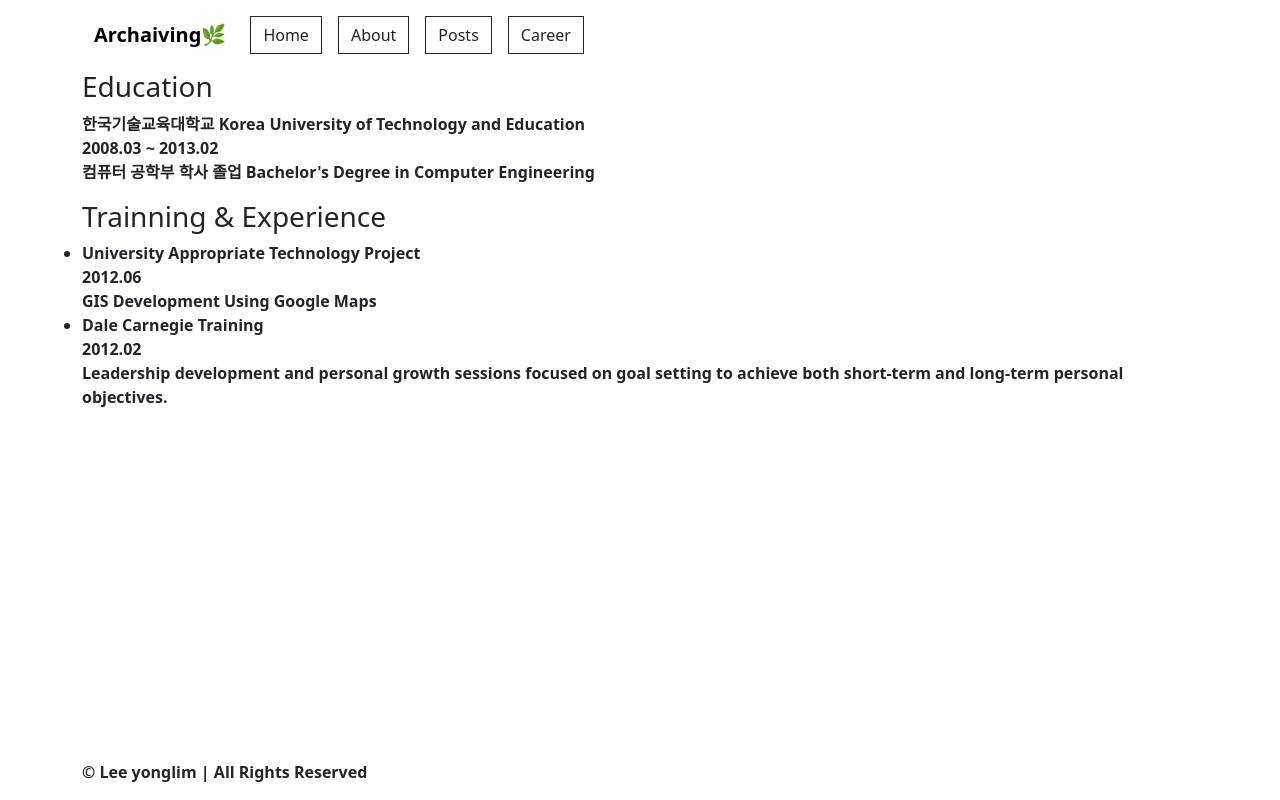
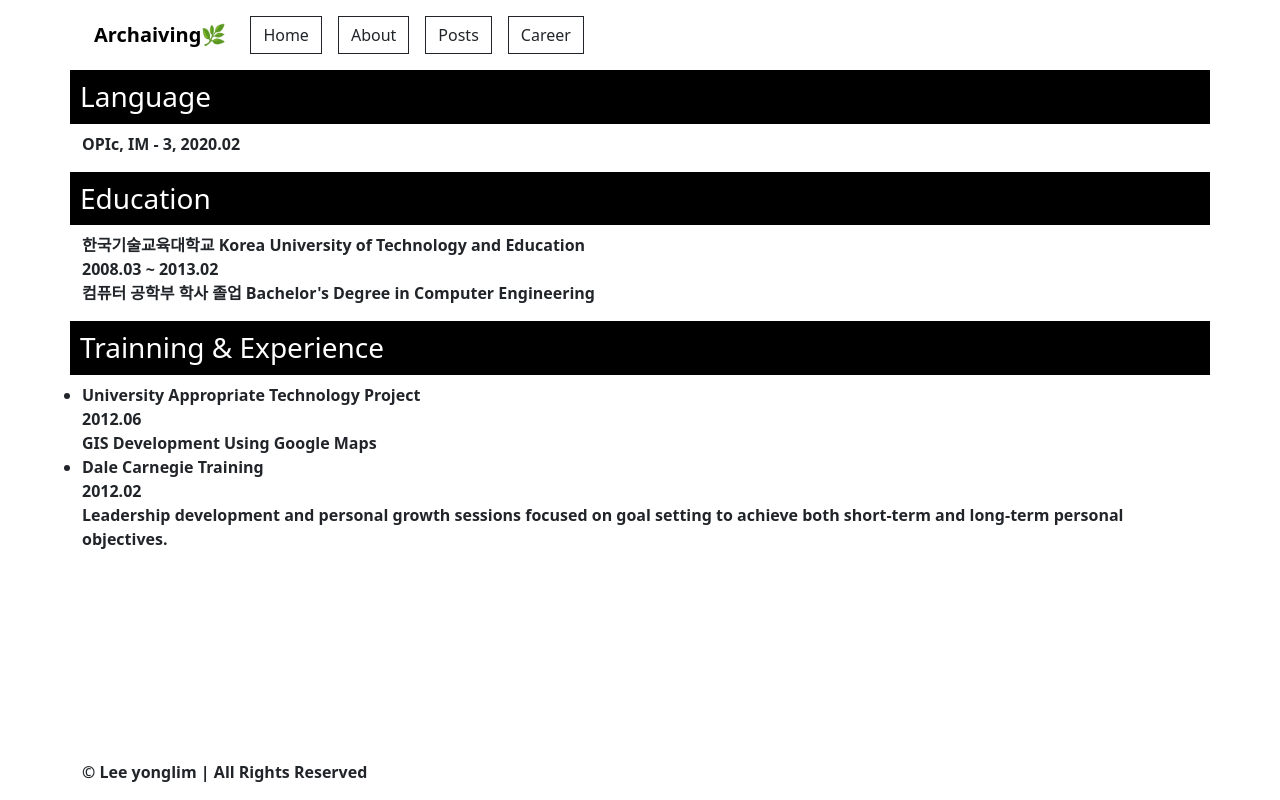
Before and after one commit to amissu89/blog, a Vue app: page /about in a window 1280 px wide. Built offline with nearby package versions, Linux system fonts and the light colour scheme; no server answers.

Commit message:
Added English score

```diff
--- a/src/components/about/AboutPage.vue
+++ b/src/components/about/AboutPage.vue
@@ -1,5 +1,14 @@
 <template lang="">
     <div>
+
+
+        <div class="row">
+            <h3>Language</h3>
+            <p>
+                OPIc, IM - 3, 2020.02 <br/>
+            </p>
+        </div>
+
         <div class="row">
             <h3>Education</h3>
             <p>
@@ -33,6 +42,11 @@ export default {
 
 }
 </script>
-<style lang="">
+<style scoped>
+.row > h3 {
+    background-color: black;
+    color: white;
+    padding: 10px;
+}
 
 </style>
```
